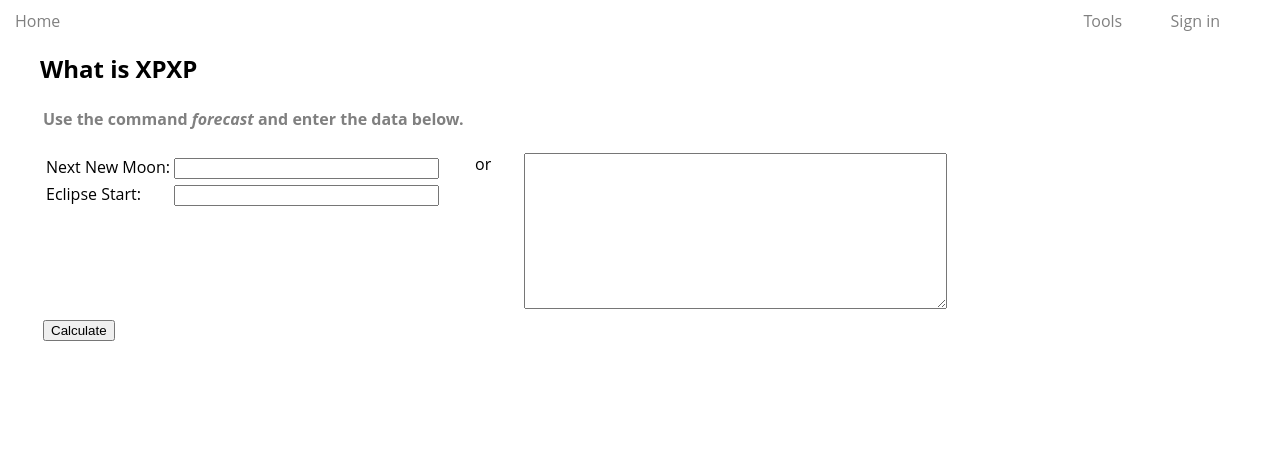
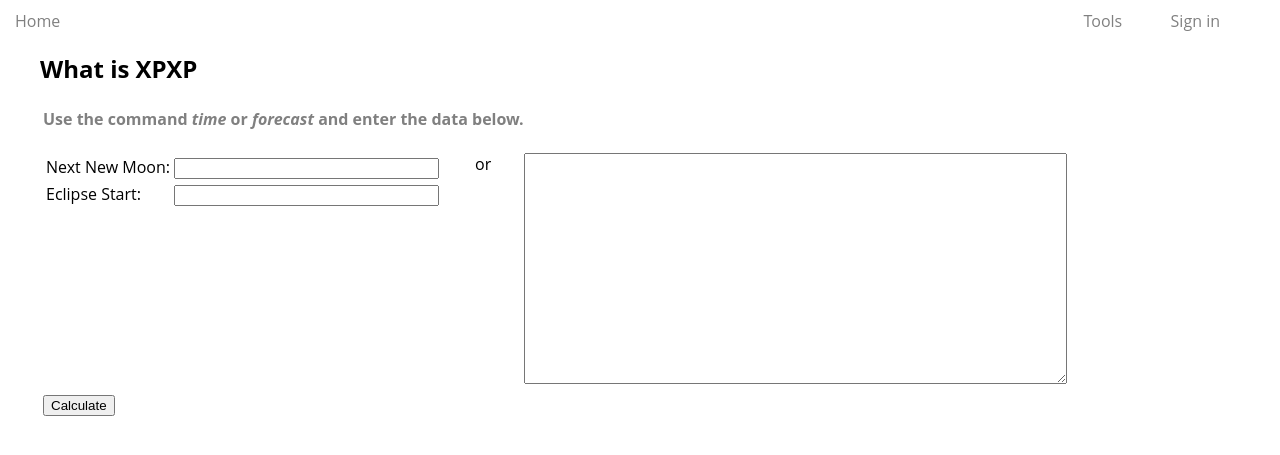
Before and after one commit to muestro/medloot, a Python web app: template templates/tools/tools.html in a window 1280 px wide. Shown: the top 455 px of the page. Run offline with Jinja, Linux system fonts and the light colour scheme; the template is opened without the code that fills it, so the values that code supplies are empty; some libraries are stand-ins or nearby versions.

Commit message:
Tweaked xpxp view.

```diff
--- a/templates/tools/tools.html
+++ b/templates/tools/tools.html
@@ -42,7 +42,7 @@
             <li>
                 <h2>What is XPXP</h2>
                 <table>
-                    <tr><td colspan="3" style="padding-bottom: 20px;"><span style="font-size: 16px; font-weight: bold; color: #808080;">Use the command <i>forecast</i> and enter the data below.</span></td> </tr>
+                    <tr><td colspan="3" style="padding-bottom: 20px;"><span style="font-size: 16px; font-weight: bold; color: #808080;">Use the command <i>time</i> or <i>forecast</i> and enter the data below.</span></td> </tr>
                     <tr>
                         <td style="vertical-align: top;">
                             <table>
@@ -52,7 +52,7 @@
                         </td>
                         <td style="vertical-align: top; padding-left: 30px; padding-right: 30px;"><span>or</span></td>
                         <td>
-                            <textarea id="full_text" rows="10" cols="50" placeholder=""></textarea>
+                            <textarea id="full_text" rows="15" cols="65" placeholder=""></textarea>
                         </td>
                     </tr>
                     <tr>
```
